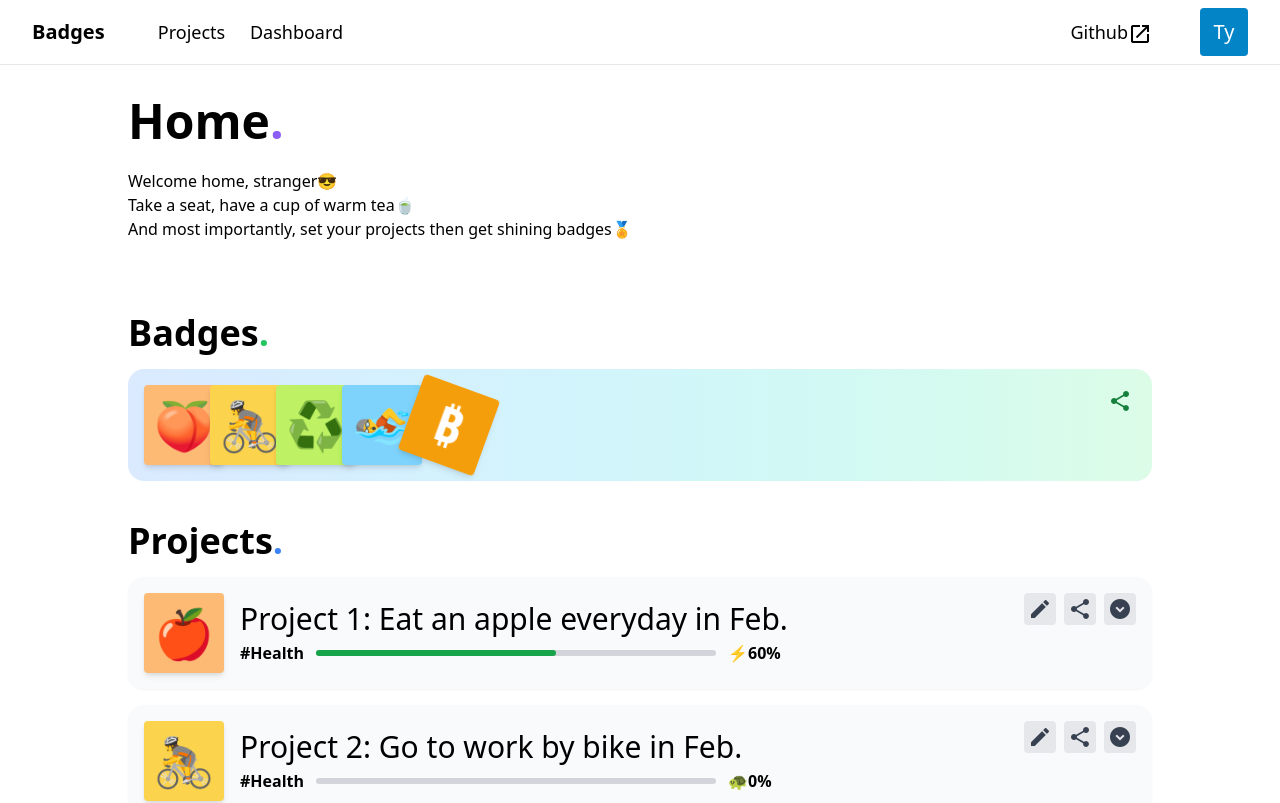
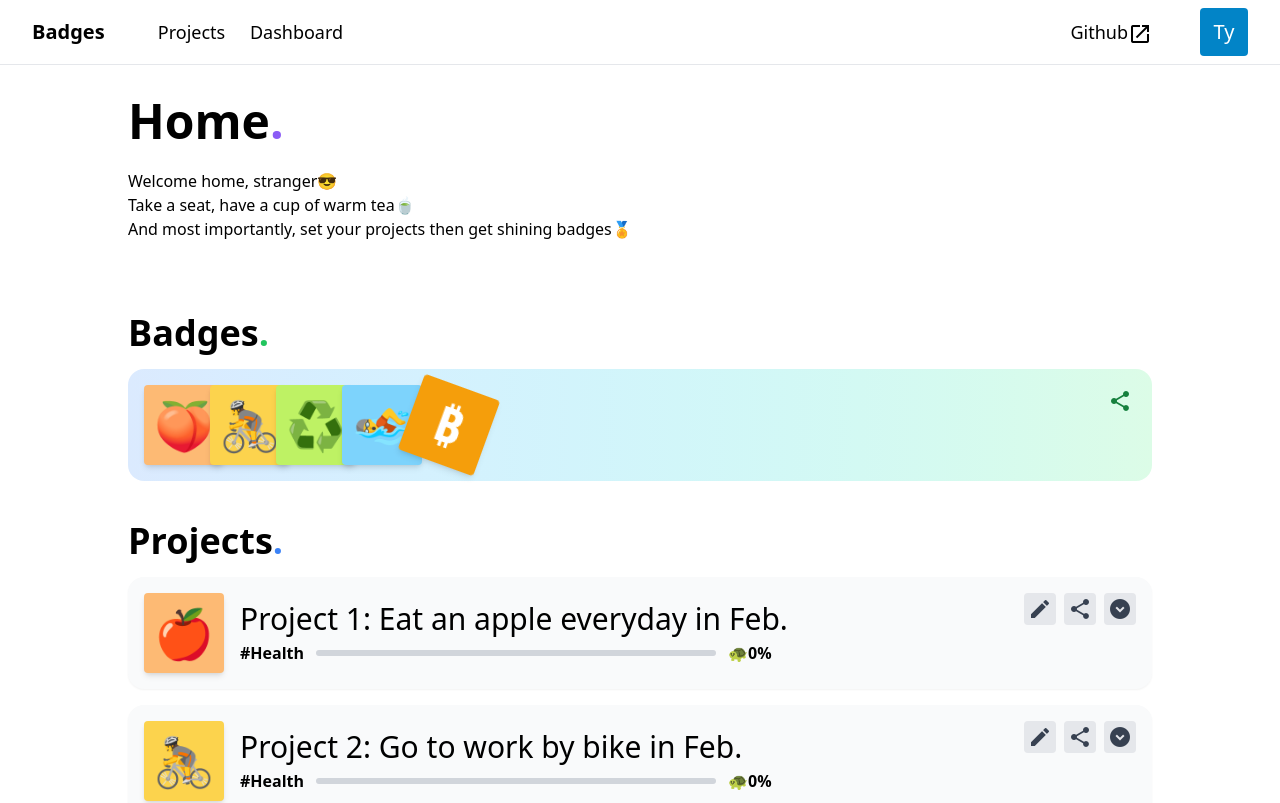
Before and after one commit to paperplane110/badges-fe, a Nuxt app: page / in a window 1280 px wide. Shown: the top 803 px of the page. Built offline with nearby package versions, Linux system fonts and the light colour scheme.

Commit message:
feat: add pinia, and set store

```diff
--- a/components/Kr/index.vue
+++ b/components/Kr/index.vue
@@ -1,28 +1,31 @@
 <template>
   <div class="group flex items-center gap-4 p-3 rounded-2xl max-w-150 cursor-pointer hover:(bg-gray-200)" @click="press">
     <div class="pushable">
-      <span class="front" :class="status ? 'done' : ''">✓</span>
+      <span class="front" :class="props.status">✓</span>
     </div>
-    <slot></slot>
+    {{ props.contents }}
   </div>
 </template>
 
 <script setup lang='ts'>
+const store = useStore()
+
 type krProps = {
+  pIdx: number
+  idx: number
+  contents: string
   status: string
 }
 const props = defineProps<krProps>()
 
-const statusColor = computed(() => {
-  if (props.status === 'done') return "bg-emerald-400"
-  else if (props.status === 'beyond') return "bg-indigo-400"
-  else return "bg-gray-400"
-})
-
-const status = ref(false)
-
 const press = () => {
-  status.value = !status.value
+  // change status
+  const cur = store.projectList[props.pIdx].krList[props.idx].status
+  if (cur === 'undone') {
+    store.changeKrStatus(props.pIdx, props.idx, 'done')
+  } else {
+    store.changeKrStatus(props.pIdx, props.idx, 'undone')
+  }
 }
 </script>
 
--- a/components/Project/Brief.vue
+++ b/components/Project/Brief.vue
@@ -3,7 +3,7 @@
     <Badge :pattern="props.pattern" :bg-color="props.bgColor" :progress="props.progress" />
     <div>
       <div class="text-3xl mb-1">
-        Project {{ props.projectIndex }}: {{ props.projectName }}
+        Project {{ props.idx + 1 }}: {{ props.name }}
       </div>
       <div class="flex items-center gap-3">
         <div id="tag" class="font-bold">
@@ -21,8 +21,8 @@ type projectBriefProps = {
   pattern: string
   bgColor: string
   progress: number
-  projectName: string
-  projectIndex: number
+  name: string
+  idx: number
   tag: string
 }
 
--- a/components/Project/index.vue
+++ b/components/Project/index.vue
@@ -20,12 +20,12 @@
         </span>
       </Btn>
     </div>
-    <ProjectBrief v-bind="props.briefInfo" />
+    <ProjectBrief :name="props.name" :idx="props.idx" :progress="props.progress" :tag="props.tag" :pattern="props.pattern"
+      :bg-color="props.bgColor" />
     <Transition>
       <div v-if="isShow" class="ml-10 mt-4 px-4 border-l transition-all">
         <div v-if="props.krList.length !== 0" class="flex flex-col gap-2 ">
-          <Kr v-for="(krInfo, idx) in props.krList" :key="idx" v-bind="krInfo">
-            {{ krInfo.contents }}
+          <Kr v-for="(krInfo, idx) in props.krList" :key="idx" v-bind="krInfo" :pIdx="props.idx">
           </Kr>
         </div>
         <p v-else class="py-2 text-lg">
@@ -44,14 +44,14 @@
 <script setup lang='ts'>
 
 type projectProps = {
-  briefInfo: {
-    pattern: string
-    bgColor: string
-    progress: number
-    projectName: string
-    projectIndex: number
-    tag: string
-  }
+  name: string
+  idx: number
+  progress: number
+  tag: string
+
+  pattern: string
+  bgColor: string
+
   krList: object[]
 }
 
--- /dev/null
+++ b/composables/store.ts
@@ -0,0 +1,105 @@
+import { defineStore } from "pinia";
+
+
+interface kr {
+  idx: number       // kr's idx
+  contents: string  // the contents of kr
+  status: string    // done, undone, beyond
+}
+
+
+interface project {
+  // project info
+  name: string      // the name of the project
+  idx: number       // project's index
+  tag: string       // belongs to which tag
+  progress: number  // the progress of project, integer, [0,100]
+
+  // badges info
+  pattern: string   // the pattern on the badge
+  bgColor: string   // the background color of badge
+
+  // Key result info
+  krList: kr[]
+}
+
+interface tag {
+  name: string
+}
+
+export const useStore = defineStore('store', {
+  state: () => {
+    return {
+      user_id: 'testid',
+      user_name: 'testname',
+      projectList: [
+        {
+          name: "Eat an apple everyday in Feb.",
+          idx: 0,
+          tag: "Health",
+          progress: 0,
+          pattern: "🍎",
+          bgColor: "bg-orange-300",
+          krList: [
+            {
+              idx: 0,
+              contents: "Buy 30 apples",
+              status: "undone"
+            },
+            {
+              idx: 1,
+              contents: "Eat an apple everyday in the 1st week.",
+              status: "undone"
+            },
+            {
+              idx: 2,
+              contents: "Eat an apple everyday in the 2nd week.",
+              status: "undone"
+            },
+            {
+              idx: 3,
+              contents: "Eat an apple everyday in the 3rd week.",
+              status: "undone"
+            },
+            {
+              idx: 4,
+              contents: "Eat an apple everyday in the 4th week.",
+              status: "undone"
+            },
+          ]
+        },
+        {
+          idx: 1,
+          name: "Go to work by bike in Feb.",
+          progress: 0,
+          tag: "Health",
+          pattern: "🚴",
+          bgColor: "bg-amber-300",
+          krList: [],
+        }
+      ] as project[],
+      tagList: [] as tag[],
+    }
+  },
+
+  getters: {
+    projectBrief(state) {
+      return
+    }
+  },
+
+  actions: {
+
+    changeKrStatus(pIdx: number, krIdx: number, status: string) {
+      // change kr state
+      this.projectList[pIdx].krList[krIdx].status = status
+
+      // update project progress
+      let cnt = 0
+      for (let kr of this.projectList[pIdx].krList) {
+        if (kr.status !== 'undone') cnt++
+      }
+      this.projectList[pIdx].progress = Math.ceil(cnt / this.projectList[pIdx].krList.length * 100)
+    },
+  }
+})
--- a/nuxt.config.ts
+++ b/nuxt.config.ts
@@ -2,6 +2,7 @@
 export default defineNuxtConfig({
   modules: [
     'nuxt-windicss',
+    '@pinia/nuxt'
   ],
   css: [
     "@fontsource/material-icons",
--- a/package.json
+++ b/package.json
@@ -13,6 +13,7 @@
   },
   "dependencies": {
     "@fontsource/material-icons": "^4.5.4",
+    "@pinia/nuxt": "^0.4.7",
     "pinia": "^2.0.32"
   }
 }
--- a/pages/index.vue
+++ b/pages/index.vue
@@ -1,6 +1,5 @@
 <template>
   <div class="flex flex-col max-w-1024px">
-
     <div class="my-8">
       <p class="text-5xl font-bold">Home<span class="text-violet-500">.</span></p>
       <br />
@@ -33,8 +32,7 @@
       <div class="flex mt-10 mb-4 text-4xl font-bold">Projects<p class="font-bold text-blue-500">.</p>
       </div>
       <div>
-        <Project v-bind="appleProject" />
-        <Project v-bind="bikeProject" />
+        <Project v-for="p in store.projectList" :key="p.idx" v-bind="p" />
         <div id="one-project"
           class="relative flex flex-col bg-gray-50 p-4 my-4 rounded-2xl shadow-sm transition hover:shadow-md">
           <div id="p-title" class="flex items-center gap-4">
@@ -59,50 +57,8 @@
 </template>
 
 <script setup lang='ts'>
+import { useStore } from '@/composables/store'
 
-const appleProject = {
-  briefInfo: {
-    pattern: "🍎",
-    bgColor: "bg-orange-300",
-    progress: 60,
-    projectName: "Eat an apple everyday in Feb.",
-    projectIndex: 1,
-    tag: "Health",
-  },
-  krList: [
-    {
-      contents: "Buy 30 apples",
-      status: "done"
-    },
-    {
-      contents: "Eat an apple everyday in the 1st week.",
-      status: "done"
-    },
-    {
-      contents: "Eat an apple everyday in the 2nd week.",
-      status: "done"
-    },
-    {
-      contents: "Eat an apple everyday in the 3rd week.",
-      status: "undone"
-    },
-    {
-      contents: "Eat an apple everyday in the 4th week.",
-      status: "undone"
-    },
-  ]
-}
-
-const bikeProject = {
-  briefInfo: {
-    pattern: "🚴",
-    bgColor: "bg-amber-300",
-    progress: 0,
-    projectName: "Go to work by bike in Feb.",
-    projectIndex: 2,
-    tag: "Health",
-  },
-  krList: [],
-}
+const store = useStore()
 
 </script>
```
Also changed, not shown: 1 other file (tests, documents, lock files or other folders). Lines whose indentation alone changed are shown as unchanged.
